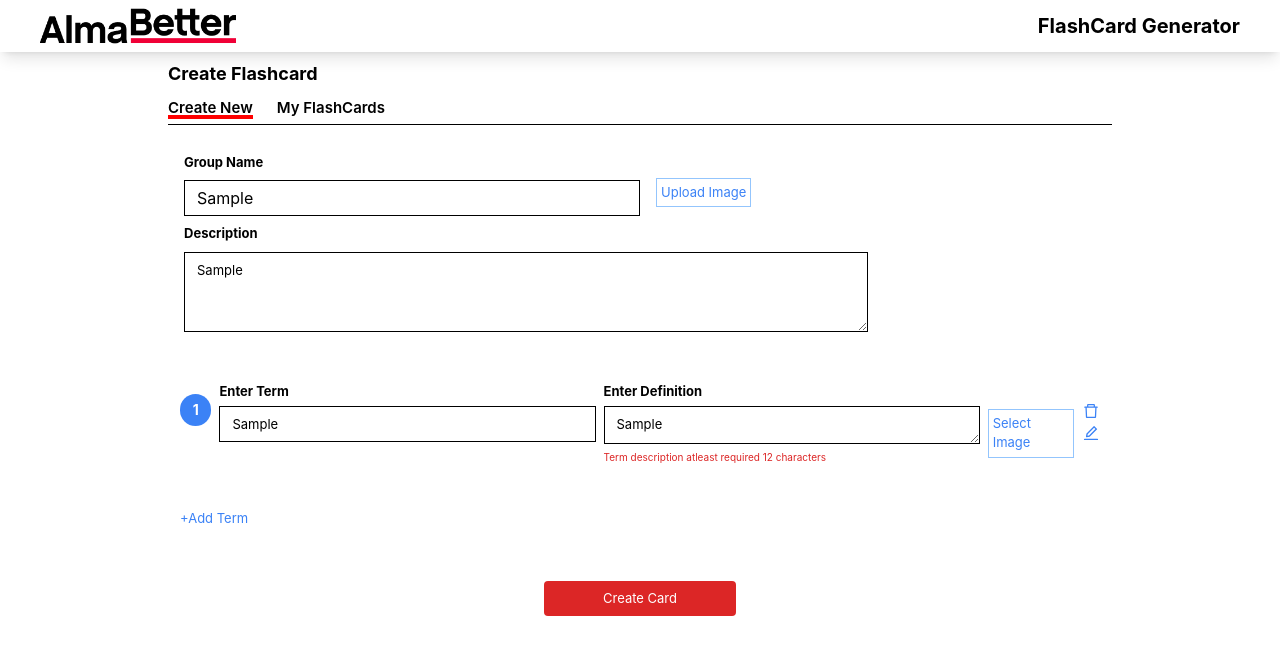
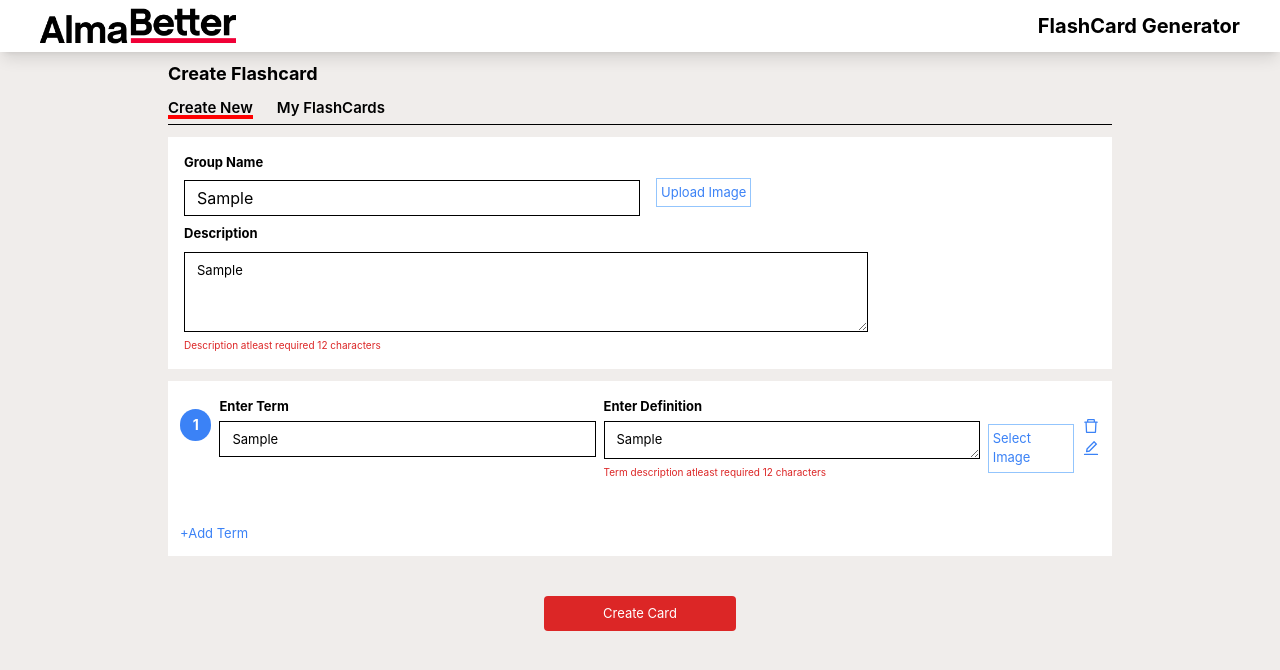
Before and after one commit to Leela-369/FlashCardGenerator-AlmaBetter, a React (Create React App) app: page / in a window 1280 px wide. Both pictures are taken after typing "Sample", "Sample", "Sample", "Sample" into the empty fields and a click on the button "Create Card". Shown: the top 670 px of the page. Built offline with nearby package versions, Linux system fonts and the light colour scheme.

Commit message:
cleared some error's and changed background color

```diff
--- a/src/components/CreateNewFlashCard.js
+++ b/src/components/CreateNewFlashCard.js
@@ -203,11 +203,11 @@ export const CreateNewFlashCard = ({ flashcard = {} }) => {
               onBlur={formik.handleBlur}
               value={formik.values.mainGroup.mainGroupDescription}
             />
-            {formik.touched.mainGroup?.description &&
-              formik.errors.mainGroup?.description && (
+            {formik.touched.mainGroup?.mainGroupDescription &&
+              formik.errors.mainGroup?.mainGroupDescription && (
                 // Formik Error Message for Main Group Description
                 <div className="text-red-600 text-[10px]">
-                  {formik.errors.mainGroup.description}
+                  {formik.errors.mainGroup.mainGroupDescription}
                 </div>
               )}
           </div>
--- a/src/index.css
+++ b/src/index.css
@@ -9,6 +9,7 @@ body {
     sans-serif;
   -webkit-font-smoothing: antialiased;
   -moz-osx-font-smoothing: grayscale;
+  background-color: rgb(240, 237, 235);
 }
 
 code {
```
